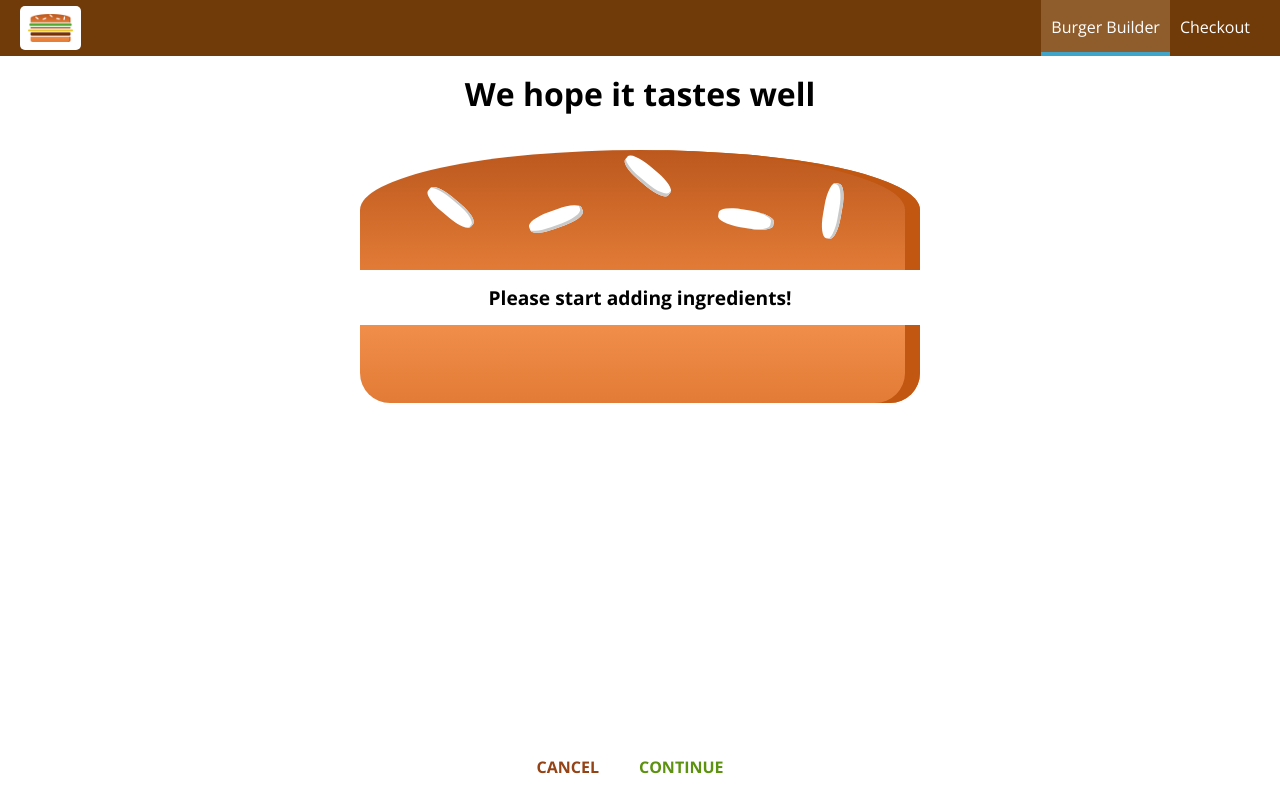
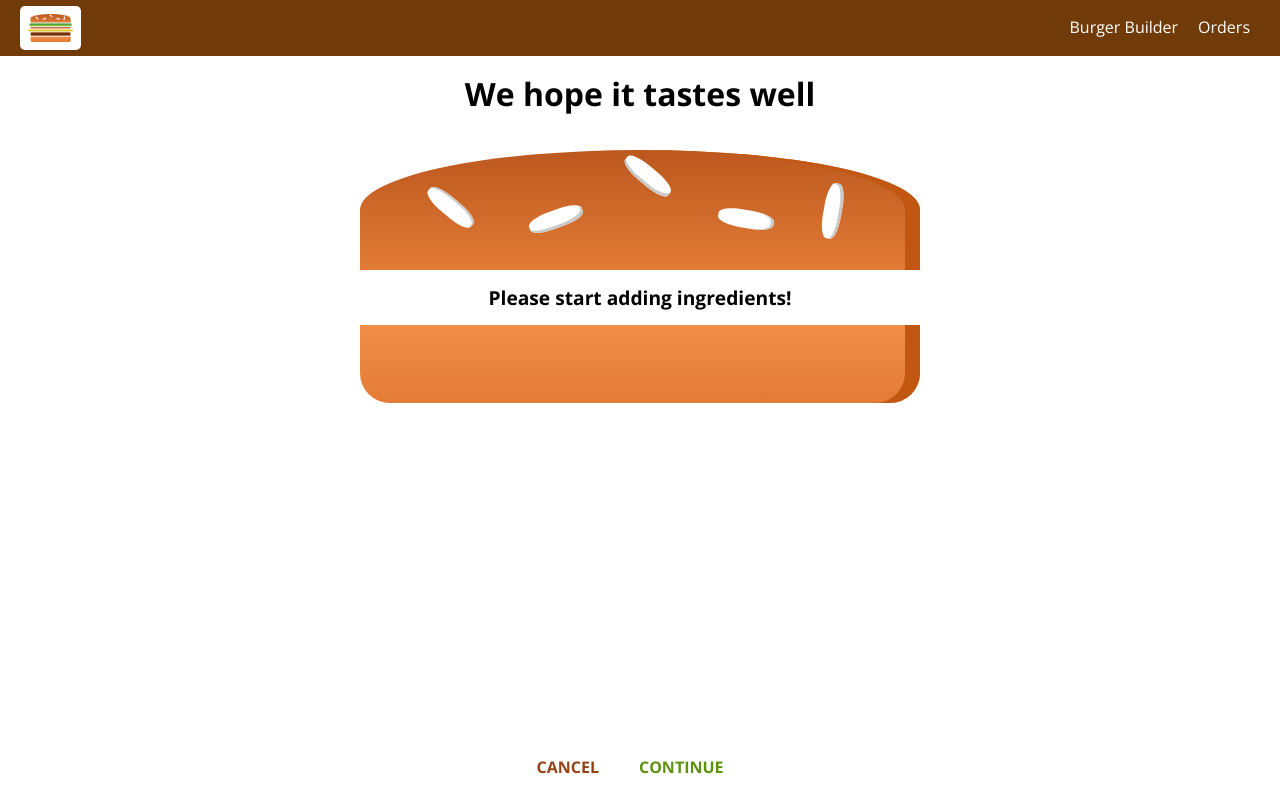
Before and after one commit to lucaswilde/cursos_javascript, a React (Create React App) app in the folder react/react-complete-guide-burger/: page /checkout in a window 1280 px wide. Built offline with nearby package versions, Linux system fonts and the light colour scheme.

Commit message:
Implementing navigation items

```diff
--- a/react/react-complete-guide-burger/src/components/Navigation/NavigationItems/NavigationItem/NavigationItem.js
+++ b/react/react-complete-guide-burger/src/components/Navigation/NavigationItems/NavigationItem/NavigationItem.js
@@ -1,12 +1,14 @@
 import React from 'react';
+import { NavLink } from 'react-router-dom';
 
 import classes from './NavigationItem.module.css';
 
 const NavigationItem = (props) => (
     <li className={classes.NavigationItem}>
-        <a href={props.link}
-            className={props.active ? classes.active : null}
-            >{props.children}</a>
+        <NavLink to={props.link}
+            exact={props.exact}
+            activeClassName={classes.active}
+            >{props.children}</NavLink>
     </li>
 )
 
--- a/react/react-complete-guide-burger/src/components/Navigation/NavigationItems/NavigationItems.js
+++ b/react/react-complete-guide-burger/src/components/Navigation/NavigationItems/NavigationItems.js
@@ -5,8 +5,8 @@
 
 const NavigationItems = (props) => (
     <ul className={classes.NavigationItems}>
-        <NavigationItem link="/" active>Burger Builder</NavigationItem>
-        <NavigationItem link="/" >Checkout</NavigationItem>
+        <NavigationItem link="/" exact>Burger Builder</NavigationItem>
+        <NavigationItem link="/orders" >Orders</NavigationItem>
     </ul>
 );
 
```
